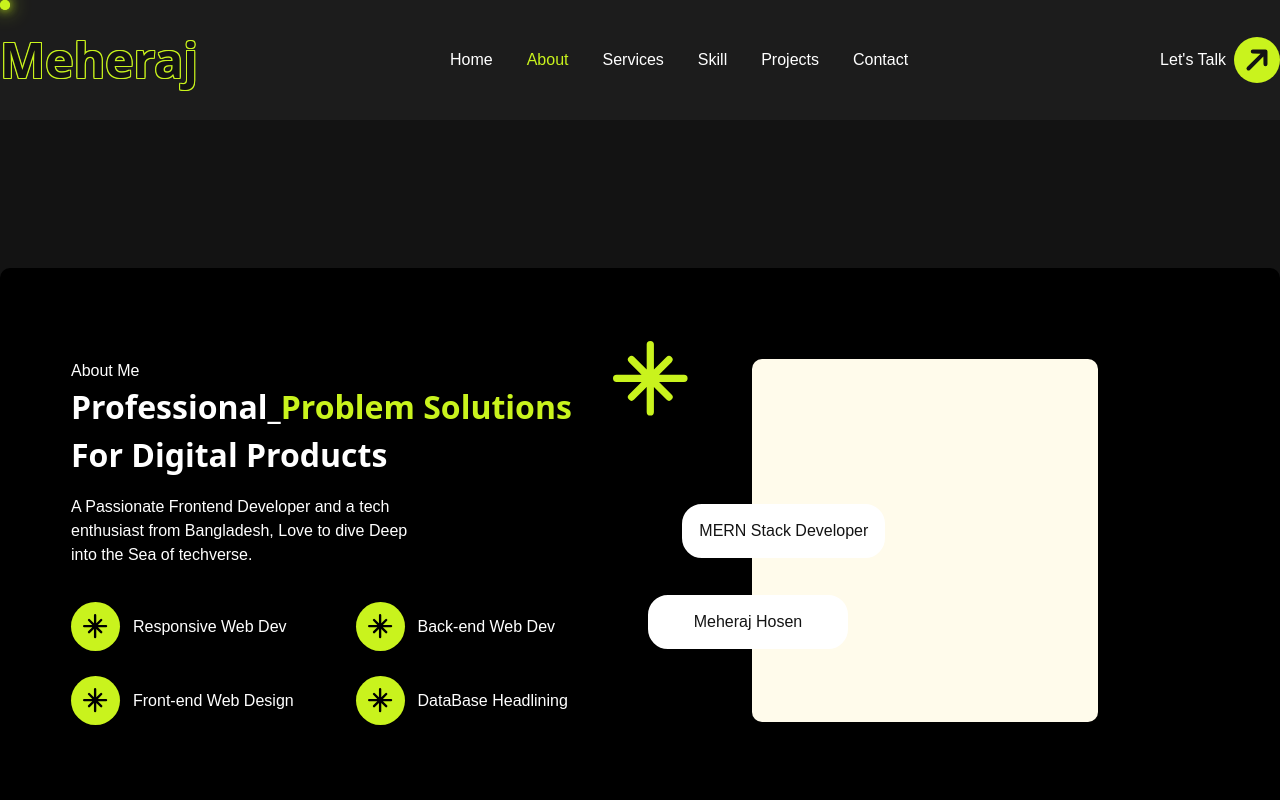
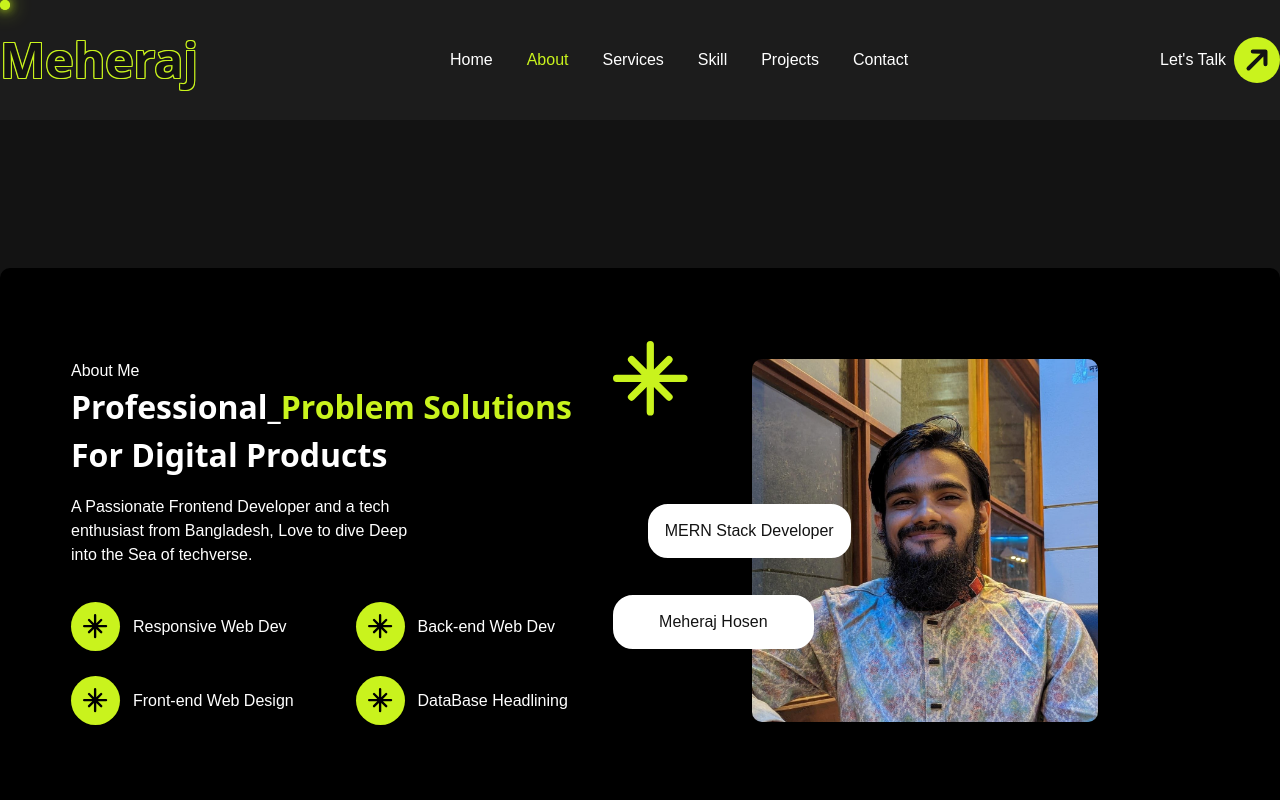
Before and after one commit to meheraj786/my-portfolio, a React (Vite) app: page /about in a window 1280 px wide. Shown: the top 800 px of the page. Built offline with nearby package versions, Linux system fonts and the light colour scheme.

Commit message:
about img add

```diff
--- a/src/css/home.css
+++ b/src/css/home.css
@@ -227,6 +227,10 @@ button{
 }
 .about .aboutImg{
   position: relative;
+  background: url(../assets/aboutImg.jpg);
+  background-size: cover;
+  background-position: center;
+
 }
 
 .about .aboutImg:hover .p1{
@@ -239,14 +243,14 @@ button{
 .about .aboutImg .p1, .p2{
   position: absolute;
   top: 40%;
-  left: -20%;
+  left: -30%;
   color: var(--bg);
   border: 2px solid white;
 }
 .about .aboutImg .p2{
   position: absolute;
   top: 65%;
-  left: -30%;
+  left: -40%;
   color: var(--bg);
 }
 
--- a/src/pages/Home.jsx
+++ b/src/pages/Home.jsx
@@ -7,7 +7,6 @@ import gsap from 'gsap';
 import {ScrollTrigger} from 'gsap/ScrollTrigger';
 import TypingEffect from "../components/TypingEffect";
 import myImg1 from "../assets/WhatsApp_Image_2025-01-16_at_20.51.10_eef86b3e-removebg-preview-removebg-preview (1).png"
-import myImg2 from "../assets/"
 
 function Home() {
   const bannerRef = useRef(null);
```
Also changed, not shown: src/assets/aboutImg.jpg (renamed from src/assets/WhatsApp Image 2025-02-23 at 03.17.40_c3912428.jpg).
